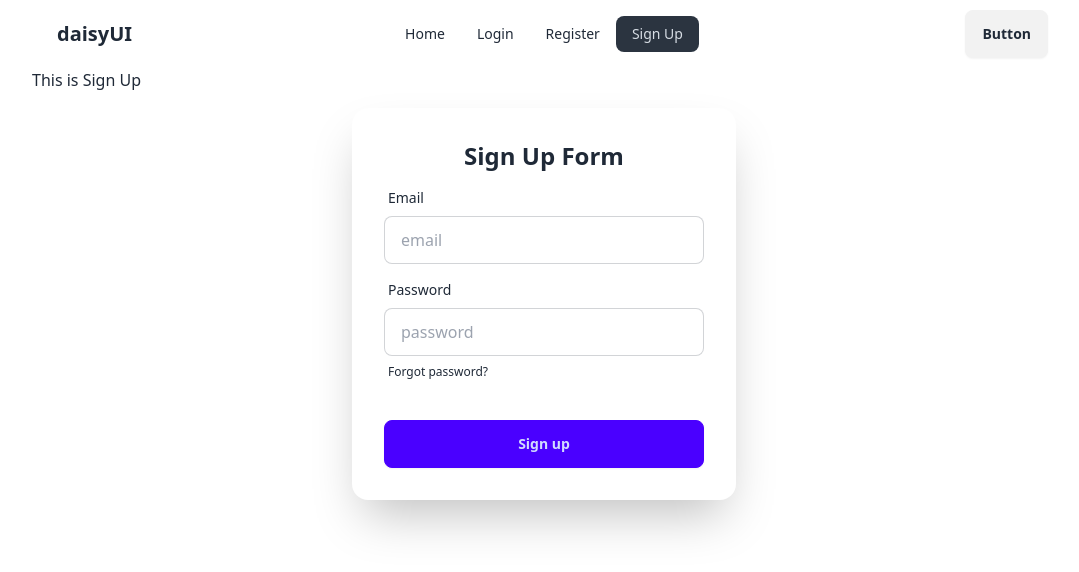
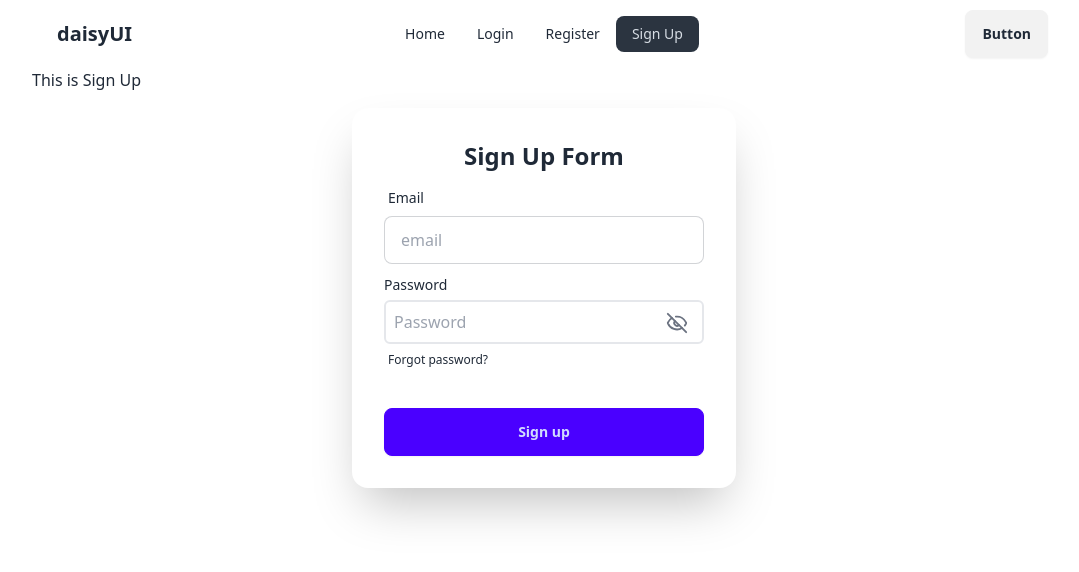
Before and after one commit to ALNoman78/Authentication-by-email, a React (Vite) app: page /signup in a window 1280 px wide. Shown: the top 572 px of the page, without its empty margins (96-1175 px from the left). Built offline with nearby package versions, Linux system fonts and the light colour scheme.

Commit message:
passsword eye button added

```diff
--- a/package.json
+++ b/package.json
@@ -11,6 +11,7 @@
   },
   "dependencies": {
     "firebase": "^11.1.0",
+    "lucide-react": "^0.471.1",
     "react": "^18.3.1",
     "react-dom": "^18.3.1",
     "react-router-dom": "^7.1.1"
--- /dev/null
+++ b/src/components/PasswordInput/PasswordInput.jsx
@@ -0,0 +1,32 @@
+'use client';
+
+import { Eye, EyeOff } from 'lucide-react';
+import { useState } from 'react';
+
+const PasswordInput = () => {
+    const [isVisible, setIsVisible] = useState(false);
+
+    return (
+        <div className="w-full mx-auto">
+            <label htmlFor="pass" className="text-sm font-normal">
+                Password
+            </label>
+            <div className="relative mt-1">
+                <input
+                    type={isVisible ? 'text' : 'password'}
+                    id="pass"
+                    placeholder="Password"
+                    className="bg-background w-full outline-none focus-within:border-blue-700 rounded-md p-2 border-2"
+                />
+                <div
+                    className="absolute top-3 right-4 text-2xl text-gray-500 cursor-pointer"
+                    onClick={() => setIsVisible((prev) => !prev)}
+                >
+                    {isVisible ? <Eye size={22} /> : <EyeOff size={22} />}
+                </div>
+            </div>
+        </div>
+    );
+};
+
+export default PasswordInput;
--- a/src/components/SignUp/SignUp.jsx
+++ b/src/components/SignUp/SignUp.jsx
@@ -2,11 +2,14 @@ import React, { useState } from 'react'
 import PropTypes from 'prop-types'
 import { createUserWithEmailAndPassword, signInWithEmailAndPassword } from 'firebase/auth'
 import auth from '../../firebase/firebase.init'
+// import PasswordInput from '../PasswordInput/PasswordInput'
+import { Eye, EyeOff } from 'lucide-react';
 
 const SignUp = () => {
     const [user, setUser] = useState(null)
-    const [success , setSuccess] = useState(false)
+    const [success, setSuccess] = useState(false)
     const [error, setError] = useState('')
+    const [isVisible, setIsVisible] = useState(false);
 
     const handleSignUp = e => {
         e.preventDefault()
@@ -16,7 +19,7 @@ const SignUp = () => {
 
         // password validation
 
-        if(password.length < 6){
+        if (password.length < 6) {
             setError('Password should be 6 character or longer');
             return;
         }
@@ -25,7 +28,7 @@ const SignUp = () => {
 
         const passwordRegex = /^(?=.*[a-z]) (?=.*[A-Z]) (?=.*\d) (?=.*[@$!%*?&]) [A-Za-z\d@$!%*?&]{6,}$/;
 
-        if(!passwordRegex.test(password)){
+        if (!passwordRegex.test(password)) {
             setError('At least one upperCase , one lowercase , one number , one special character')
             return;
         }
@@ -35,7 +38,7 @@ const SignUp = () => {
         setSuccess(false)
 
         // sing in with authentication
-        createUserWithEmailAndPassword(auth , email , password)
+        createUserWithEmailAndPassword(auth, email, password)
             .then((result) => {
                 setUser(result.user)
                 // success message
@@ -62,10 +65,33 @@ const SignUp = () => {
                             <input type="email" name='email' placeholder="email" className="input input-bordered" required />
                         </div>
                         <div className="form-control">
-                            <label className="label">
-                                <span className="label-text">Password</span>
+                            {/* <PasswordInput></PasswordInput> */}
+                            {/* <input type="password" name='password' placeholder="password" className="input input-bordered" required /> */}
+
+                            {/* start password input */}
+                            <div className="w-full mx-auto">
+                                <label htmlFor="pass" className="text-sm font-normal">
+                                    Password
                                 </label>
-                            <input type="password" name='password' placeholder="password" className="input input-bordered" required />
+                                <div className="relative mt-1">
+                                    <input
+                                        type={isVisible ? 'text' : 'password'}
+                                        id="pass"
+                                        placeholder="Password"
+                                        name='password'
+                                        className="bg-background w-full outline-none focus-within:border-blue-700 rounded-md p-2 border-2"
+                                    />
+                                    <div
+                                        className="absolute top-3 right-4 text-2xl text-gray-500 cursor-pointer"
+                                        onClick={() => setIsVisible((prev) => !prev)}
+                                    >
+                                        {isVisible ? <Eye size={22} /> : <EyeOff size={22} />}
+                                    </div>
+                                </div>
+                            </div>
+
+                            {/* password input */}
+
                             <label className="label">
                                 <a href="#" className="label-text-alt link link-hover">Forgot password?</a>
                             </label>
```
Also changed, not shown: 1 other file (tests, documents, lock files or other folders). Lines whose indentation alone changed are shown as unchanged.
